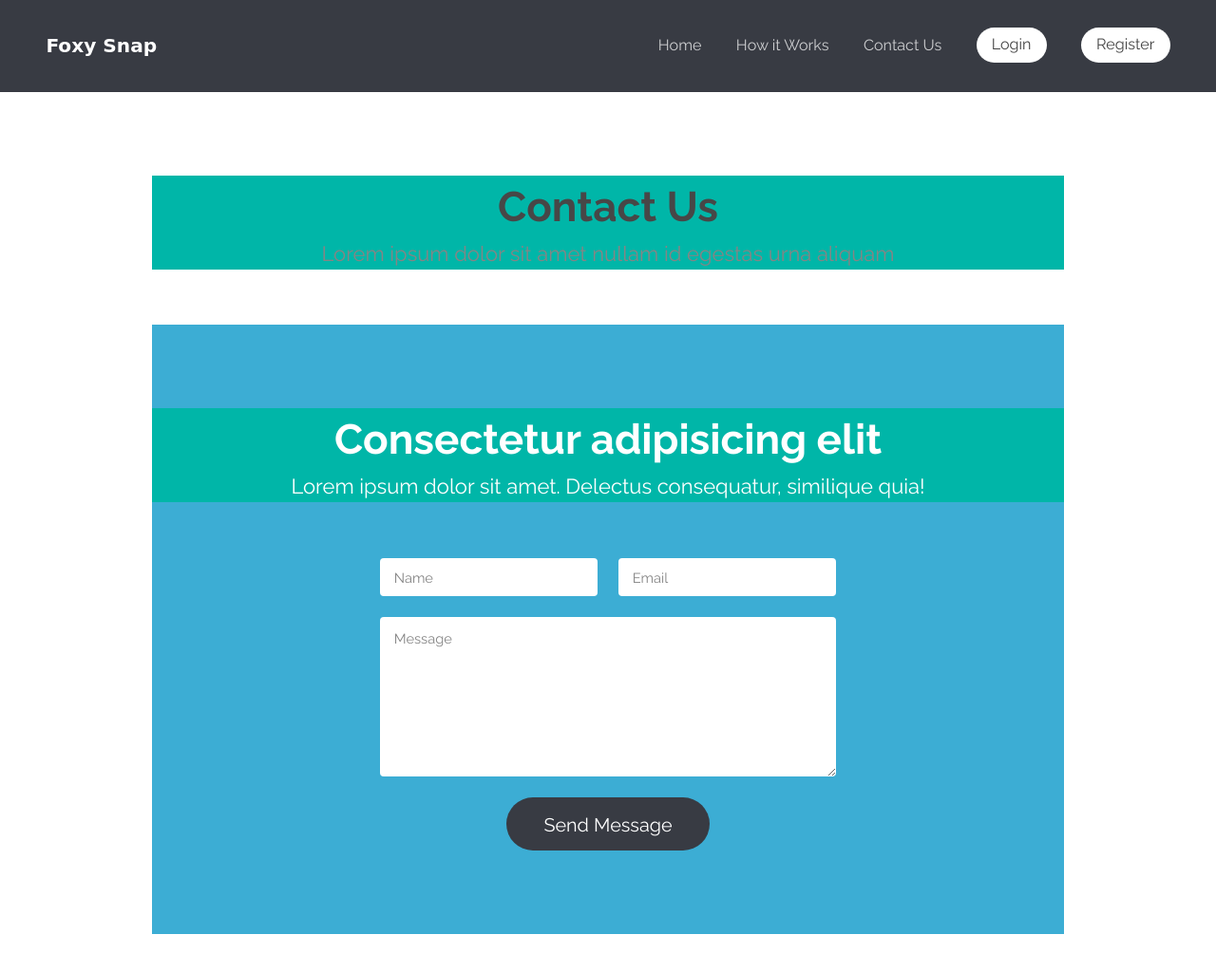
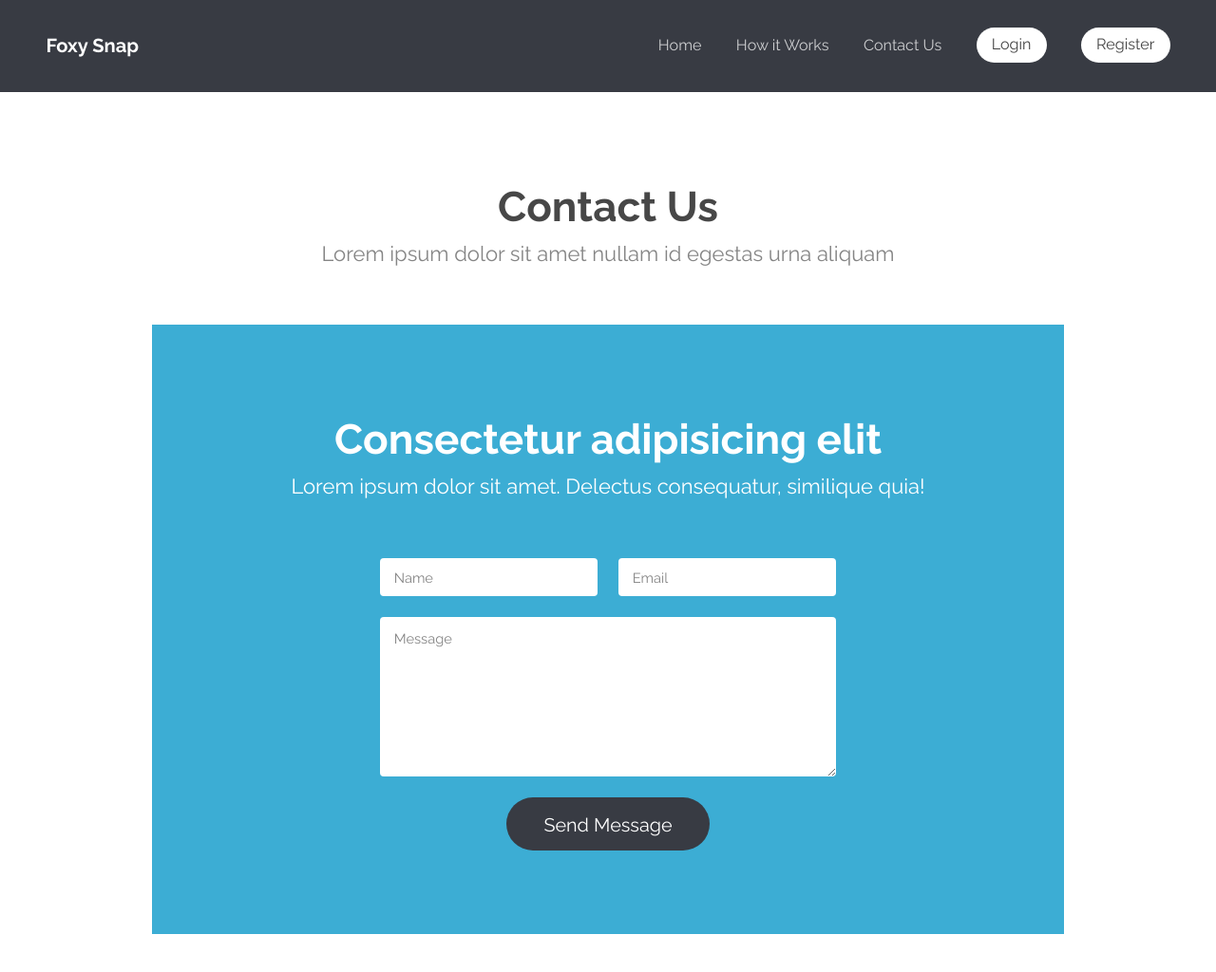
Before and after one commit to 0903934/chicken, a PHP site: page /contact_us.html in a window 1280 px wide. Shown: the top 1024 px of the page at 95% size. Run offline with PHP 8.4, Linux system fonts and the light colour scheme.

Commit message:
Update style.css

```diff
--- a/css/style.css
+++ b/css/style.css
@@ -1247,11 +1247,11 @@ main article img{
 
 /*Header Information */
 header {
-	background-color: #00b6a8;
+	background-color:
 }
 header h1{
 	font-weight: 700;
-	font-family: 'Righteous', cursive;
+	font-family:
 	margin-bottom: 0;
 }
 header h2{
```
